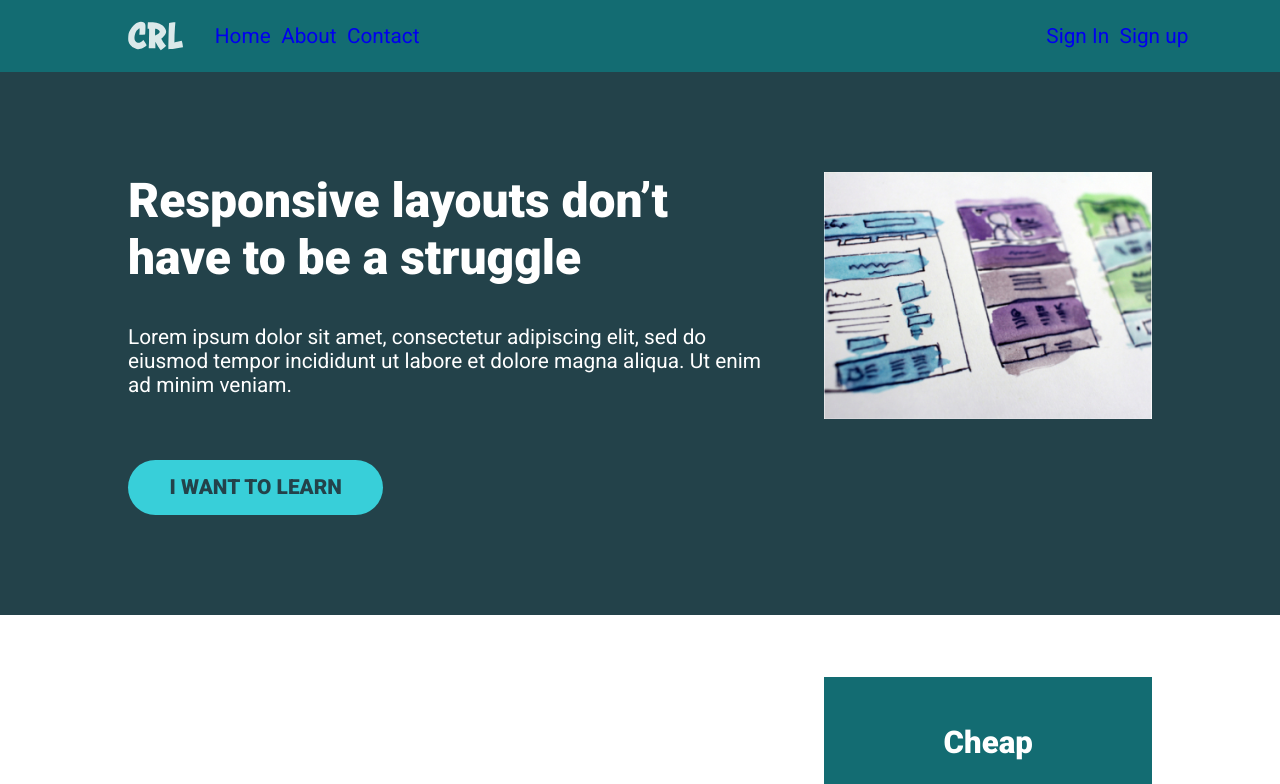
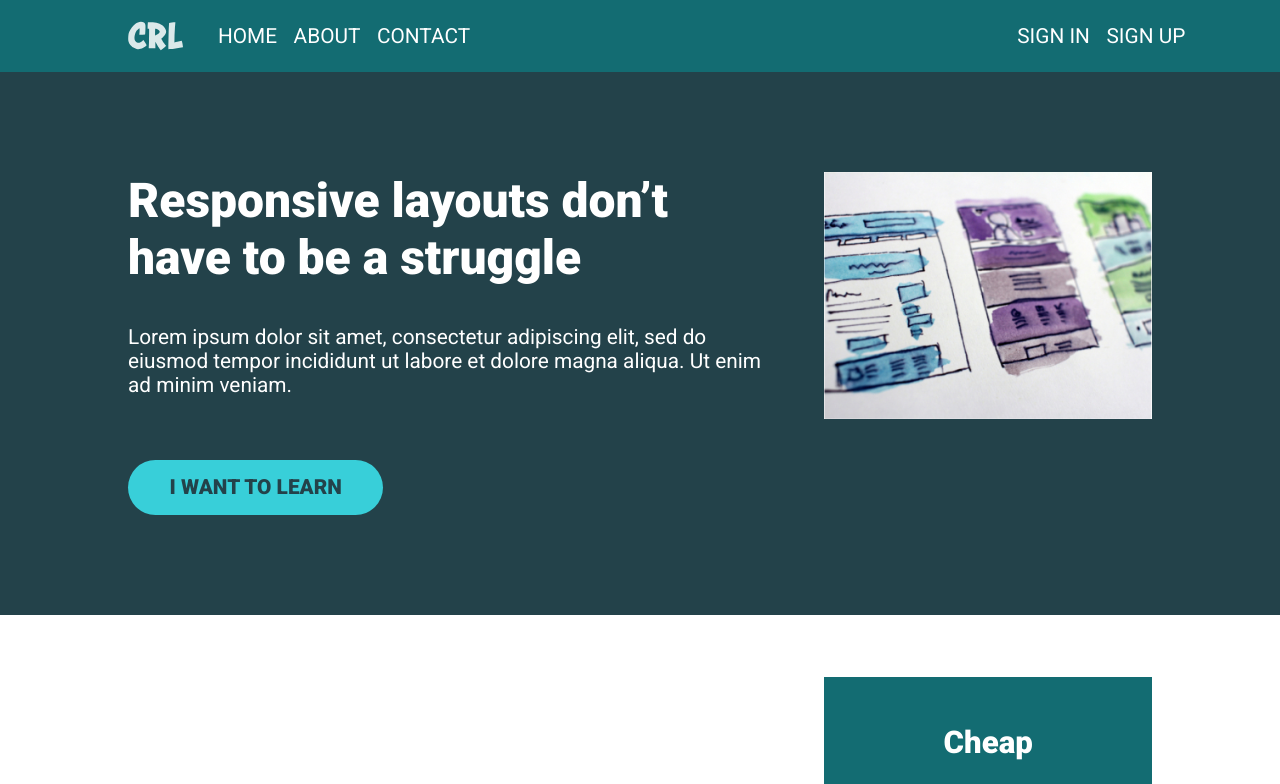
Before and after one commit to Belac44/Responsive-Layout, a plain HTML site: page Day 8/index.html in a window 1280 px wide. Shown: the top 784 px of the page. Drawn offline with Linux system fonts and the light colour scheme.

Commit message:
Fully functional

```diff
--- a/Day 8/style.css
+++ b/Day 8/style.css
@@ -125,6 +125,21 @@ header {
     height: 0;
     position: absolute;
 }
+.nav__item {
+    list-style-type: none;
+    padding:0.15em;
+
+}
+.nav__item:hover,
+.nav__item:focus{
+    opacity: 0.75;
+}
+.nav__link {
+    text-decoration: none;
+    text-transform: uppercase;
+    color: white;
+}
+
 
 .nav--visible {
     visibility: visible;
```
